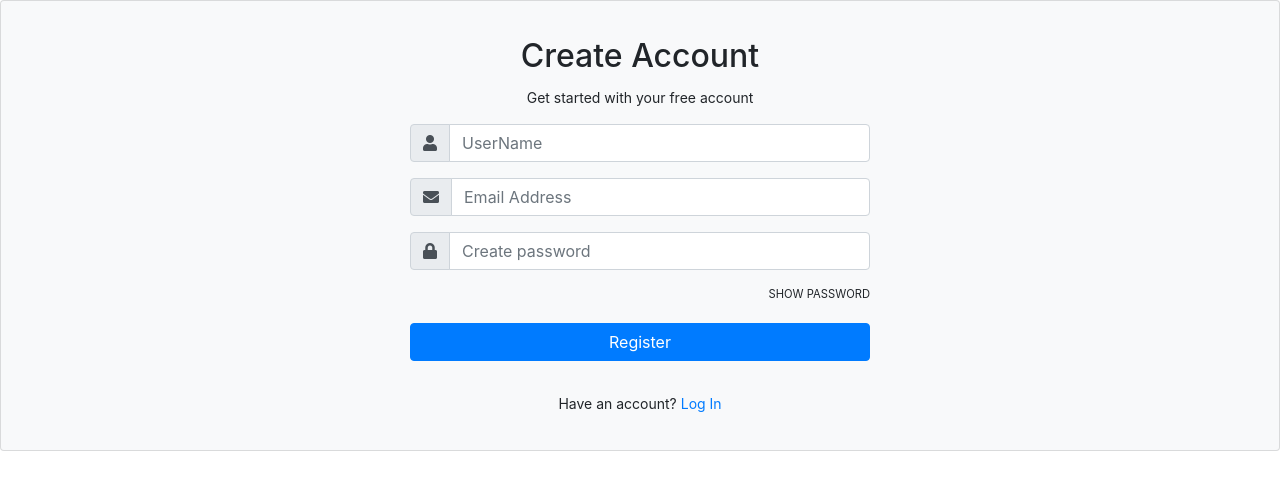
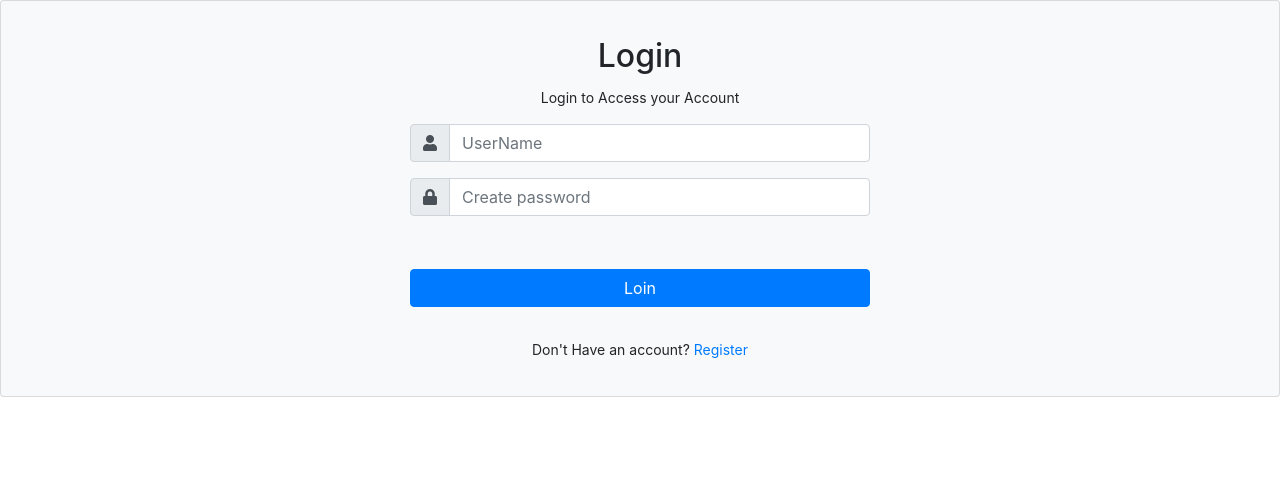
Before and after one commit to kisho1131/ExpenseTracker, a Django app: page /authentication/login in a window 1280 px wide. Shown: the top 490 px of the page. Run offline with Django 3.2, Linux system fonts and the light colour scheme; some libraries are stand-ins or nearby versions.

Commit message:
Authentication Completed

```diff
--- a/authentication/urls.py
+++ b/authentication/urls.py
@@ -1,6 +1,5 @@
 from django import views
-from .views import EmailValidationView, RegistrationView, UsernameValidationView, VarificationView, LoginView
-from django.contrib import admin
+from .views import EmailValidationView, LogoutView, RegistrationView, UsernameValidationView, VarificationView, LoginView
 from django.urls import path
 from django.urls.conf import include
 from django.views.decorators.csrf import csrf_exempt
@@ -11,4 +10,5 @@ urlpatterns = [
     path('validate-email', csrf_exempt(EmailValidationView.as_view()), name = 'validate-email'),
     path('activate/<uidb64>/<token>', VarificationView.as_view(), name = 'activate'),
     path('login', LoginView.as_view(), name = 'login' ),
+    path('logout', LogoutView.as_view(), name = 'logout' ),
 ]
--- a/authentication/views.py
+++ b/authentication/views.py
@@ -5,6 +5,7 @@ from django.contrib.auth.models import User
 from validate_email import validate_email
 from django.contrib import messages
 from django.core.mail import EmailMessage
+from django.contrib import auth
 import json
 
 from django.urls import reverse
@@ -79,7 +80,6 @@ class VarificationView(View):
             # if not account_activation_token.check_token(user, token):
             #     return redirect('login' + '?Message=' + 'User Already Activated')
 
-
             if user.is_active:
                 return redirect('login')
             user.is_active = True
@@ -97,6 +97,26 @@ class VarificationView(View):
 # Login Redirect View
 class LoginView(View):
     def get(self, request):
+        return render(request, 'authentication/login.html')
+    def post(self, request):
+        username = request.POST['username']
+        password = request.POST['password']
+
+        if username and password:
+            user = auth.authenticate(username=username, password=password)
+            if user:
+                if user.is_active:
+                    auth.login(request, user)
+                    messages.success(request, "Welcome, " + user.username + ' You are not Logged in')
+                    return redirect('index')
+
+                messages.error("Your Account is not verified, Please Check your mail to Verify Account")
+                return render(request, 'authentication/login.html')
+
+            messages.error(request, "Invalid Credentials, Try Again !! ")
+            return render(request, 'authentication/login.html')
+
+        messages.error(request, "Username and Password is Required ")
         return render(request, 'authentication/login.html')
 
 
@@ -127,3 +147,9 @@ class EmailValidationView(View):
             return JsonResponse({'email_error' : 'Sorry!! Email is in Use'}, status = 409)
 
         return JsonResponse({'email_valid':True})
+
+class LogoutView(View):
+    def post(self, request):
+        auth.logout(request)
+        messages.success(request, "You are Successfully Logged out !!")
+        return redirect('login')
--- a/expenses/views.py
+++ b/expenses/views.py
@@ -1,8 +1,10 @@
+from django.contrib.auth import logout
 from django.http import response
 from django.shortcuts import render
-
+from django.contrib.auth.decorators import login_required
 # Create your views here.
 
+@login_required(login_url='/authentication/login')
 def index(requests):
     return render(requests, 'expenses/index.html')
 
--- a/templates/authentication/login.html
+++ b/templates/authentication/login.html
@@ -4,10 +4,10 @@
 {% block content %}
 <div class="card bg-light">
     <article class="card-body mx-auto" style="width: 500px;">
-        <h2 class="card-title mt-3 text-center">Create Account</h2>
-        <p class="text-center">Get started with your free account</p>
+        <h2 class="card-title mt-3 text-center">Login</h2>
+        <p class="text-center">Login to Access your Account </p>
 
-        <form method= "POST" action="{% url 'register' %}">
+        <form method= "POST" action="{% url 'login' %}">
             {% csrf_token %}
             {% include 'partials/_message.html' %}
 
@@ -22,16 +22,6 @@
             <p class="text-sm text-success usernameSuccessOutput"></p>
 
 
-            <!-- form-group-Email // -->
-            <div class="form-group input-group">
-                <div class="input-group-prepend">
-                    <span class="input-group-text"> <i class="fa fa-envelope"></i> </span>
-                </div>
-                <input name="email" class="form-control" placeholder="Email Address" id ="email" type="email" value = "{{fieldValues.email}}">
-            </div> <!-- form-group-Email // -->
-            <div class="invalid_emailFeedBack invalid-feedback" style="display: none;"> </div>
-            <p class="text-sm text-success emailSuccessOutput"></p>
-
              <!-- form-group-Password // -->
             <div class="form-group input-group">
                 <div class="input-group-prepend">
@@ -39,14 +29,13 @@
                 </div>
                 <input name = "password" id = "password" class="form-control" placeholder="Create password" type="password" >
             </div> <!-- form-group-Password // -->
-            <small class="float-right showPasswordToggle ">SHOW PASSWORD</small>
 
             <br>
             <div class="form-group py-3">
-                <input type="submit" value="Register" class ="btn btn-block btn-primary submit-btn">
+                <input type="submit" value="Loin" class ="btn btn-block btn-primary submit-btn">
             </div> <!-- form-group-Submit-Button // -->
 
-            <p class="text-center">Have an account? <a href="">Log In</a> </p>
+            <p class="text-center">Don't Have an account? <a href="">Register </a> </p>
         </form>
     </article>
 </div> <!-- card.// -->
--- a/templates/expenses/index.html
+++ b/templates/expenses/index.html
@@ -1,6 +1,10 @@
 {% extends 'base.html' %}
 
 {%  block content %}
-<h1> Expenses list </h1>
+<div class="container">
+    {% include 'partials/_message.html' %}
+    <h1> Expenses list </h1>
+</div>
+
 
 {% endblock %}
```
Also changed, not shown: templates/base.html (+7 -1 lines).
